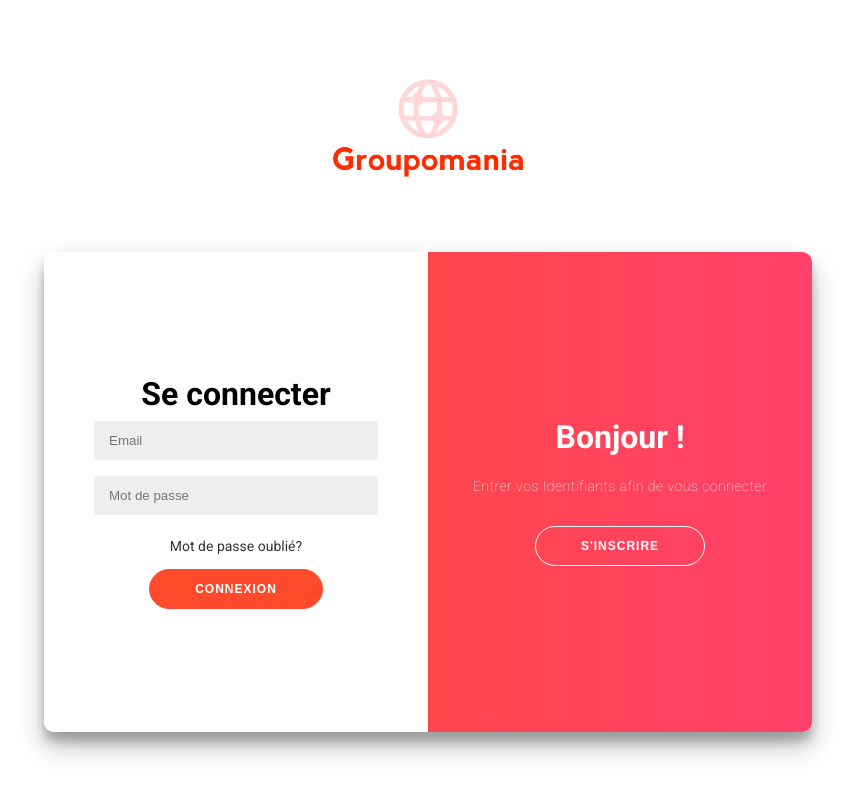
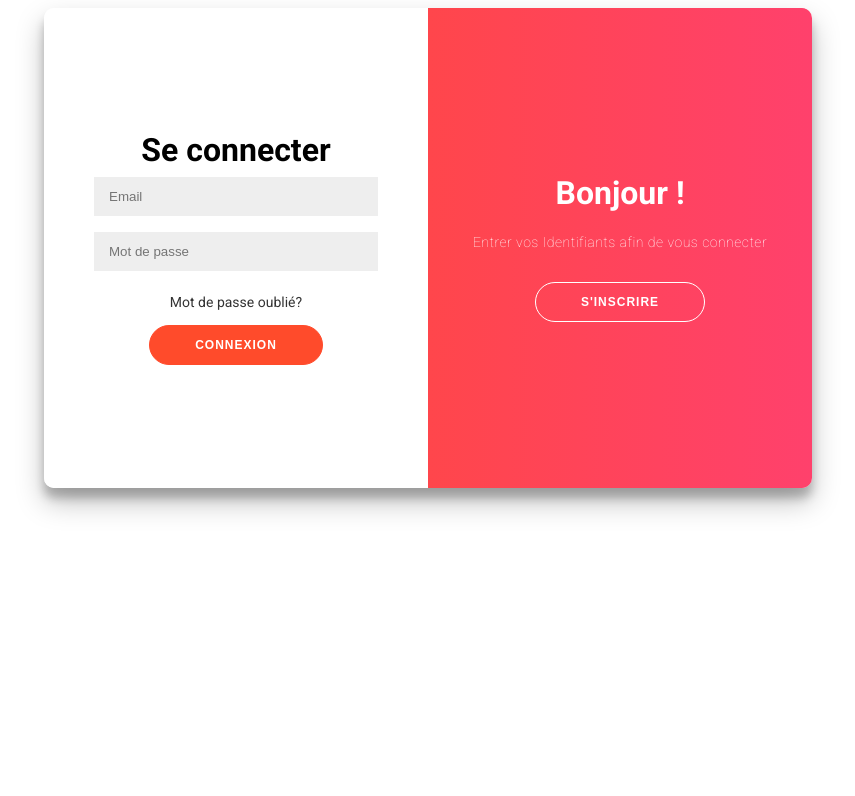
Before and after one commit to Arturmart1/Groupomania_OpenClassRooms, a Vue app in the folder frontend/: page / in a window 1280 px wide. Shown: the top 796 px of the page, without its empty margins (212-1067 px from the left). Built offline with nearby package versions, Linux system fonts and the light colour scheme.

Commit message:
Remove header

```diff
--- a/frontend/src/App.vue
+++ b/frontend/src/App.vue
@@ -1,8 +1,5 @@
 <template>
   <div id="app" class="main">
-    <header>
-      <img src="./assets/icon-above-font.png" alt="logo groupomania" class="header__logo">
-    </header>
     <router-view/>
   </div>
 </template>
```
